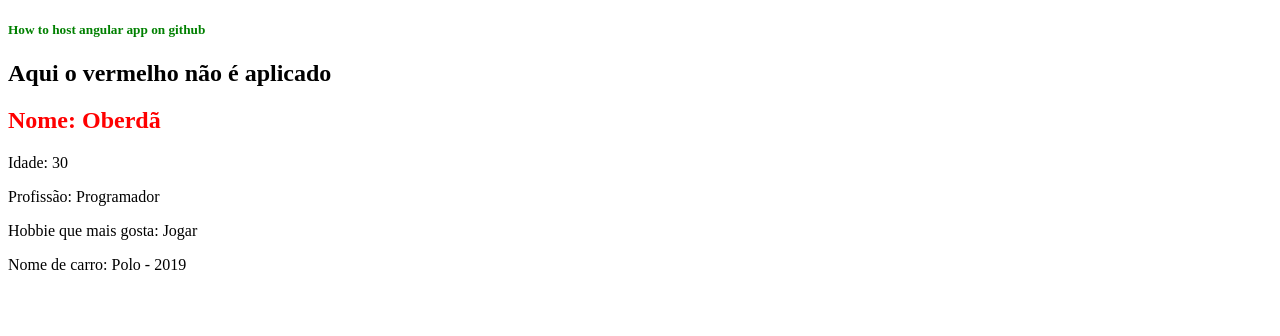
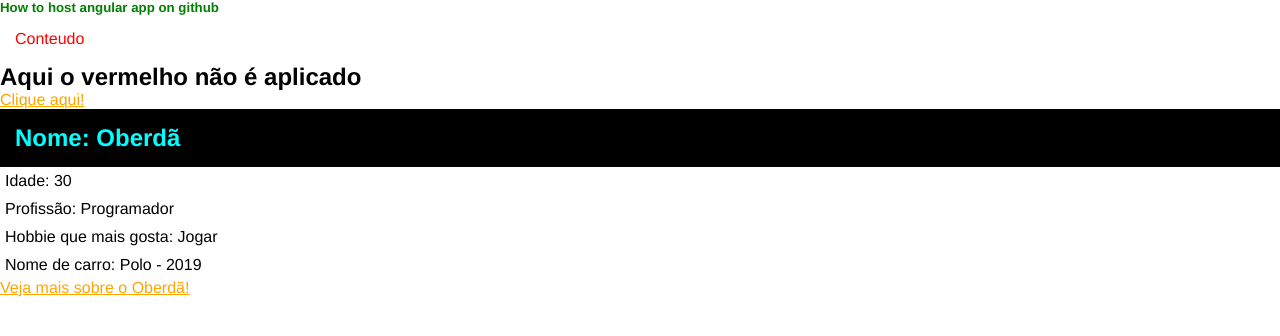
Before and after one commit to DankaFreitas/projeto-angular, an Angular app: page / in a window 1280 px wide. Shown: the top 336 px of the page. Built offline with nearby package versions, Linux system fonts and the light colour scheme.

Commit message:
css atualizado

```diff
--- a/src/app/app.component.css
+++ b/src/app/app.component.css
@@ -0,0 +1,4 @@
+p {
+    color: red;
+    padding: 15px;
+}
--- a/src/app/app.component.html
+++ b/src/app/app.component.html
@@ -1,6 +1,11 @@
 <div>
   <h5 style="color: green;"> How to host angular app on github </h5>
 </div>
+<p>Conteudo</p>
+<h2>Aqui o vermelho não é aplicado</h2>
 
-<h2>Aqui o vermelho não é aplicado</h2>
+<div>
+  <a href="#">Clique aqui!</a>
+</div>
+
 <app-first-component></app-first-component>
--- a/src/app/components/first-component/first-component.component.css
+++ b/src/app/components/first-component/first-component.component.css
@@ -1,4 +1,9 @@
-h2 {
+.title {
+    background: #000;
+    color: aqua;
+    padding: 15px;
+}
 
-    color: red;
+p {
+    padding: 5px;
 }
--- a/src/app/components/first-component/first-component.component.html
+++ b/src/app/components/first-component/first-component.component.html
@@ -1,5 +1,8 @@
-<h2>Nome: {{ name }}</h2>
+<h2 class="title">Nome: {{ name }}</h2>
 <p>Idade: {{ age }}</p>
 <p>Profissão: {{ job }}</p>
 <p>Hobbie que mais gosta: {{ hobbies[1] }}</p>
 <p>Nome de carro: {{ car.name }} - {{ car.year }}</p>
+<div>
+    <a href="#">Veja mais sobre o Oberdã!</a>
+</div>
--- a/src/styles.css
+++ b/src/styles.css
@@ -1 +1,9 @@
-/* You can add global styles to this file, and also import other style files */
+*{
+    margin: 0;
+    padding: 0;
+    font-family: Helvetica;
+}
+
+a{
+    color: orange;
+}
```
Also changed, not shown: 5 other files (tests, documents, lock files or other folders).
